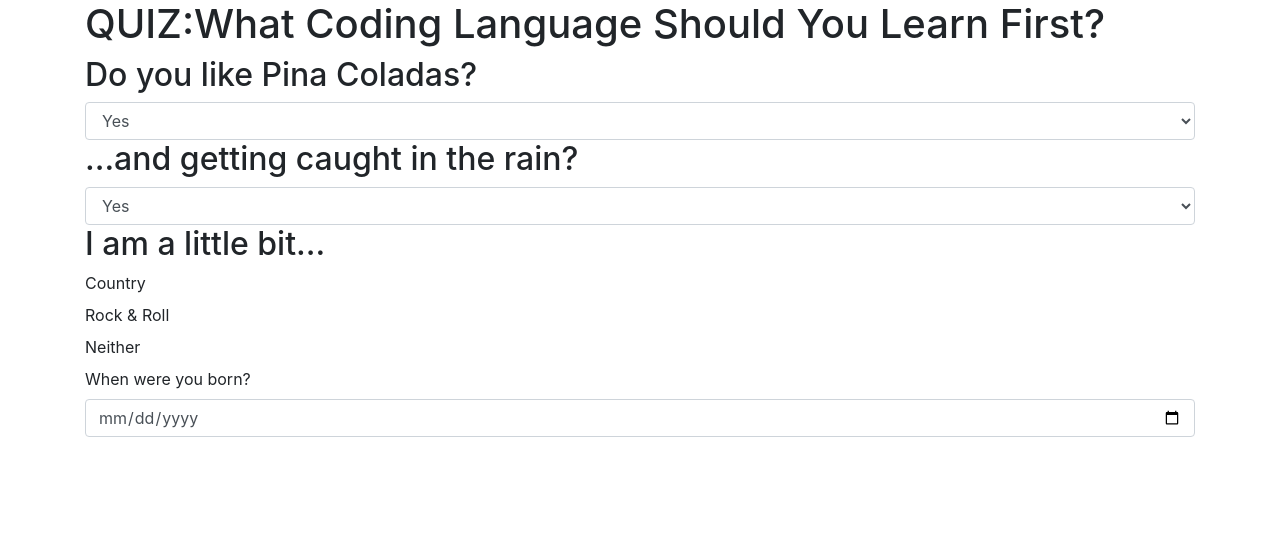
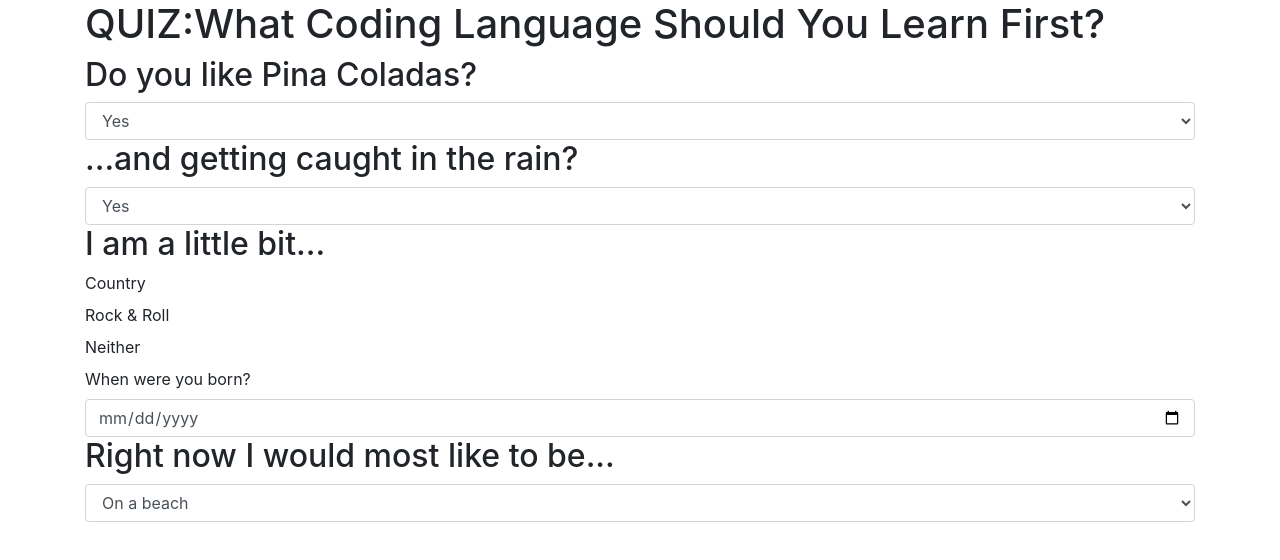
Before and after one commit to lauraemilys/code-review-2, a plain HTML site: page index.html in a window 1280 px wide. Drawn offline with Linux system fonts and the light colour scheme.

Commit message:
first commit to branch start adds the fifth quiz question

```diff
--- a/index.html
+++ b/index.html
@@ -44,9 +44,15 @@
     <div class="form-group">
       <label for="born">When were you born?</label>
       <input id="born" class="form-control" type="date">
-    </div>
 
-    </div>
+     <h2>Right now I would most like to be...</h2>
+    <form id="questions">
+    <select class="form-control" id="pinacolada">
+      <option>On a beach</option>
+      <option>Yodeling on a mountaintop</option>
+      <option>Skydiving</option>
+      <option>In my PJs on the couch</option>
+    </select>
     </form>
 
   </div>
```
